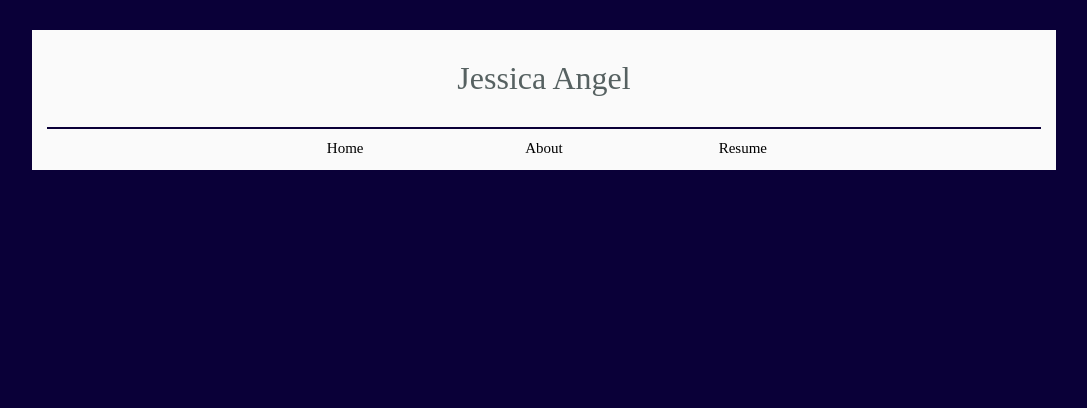
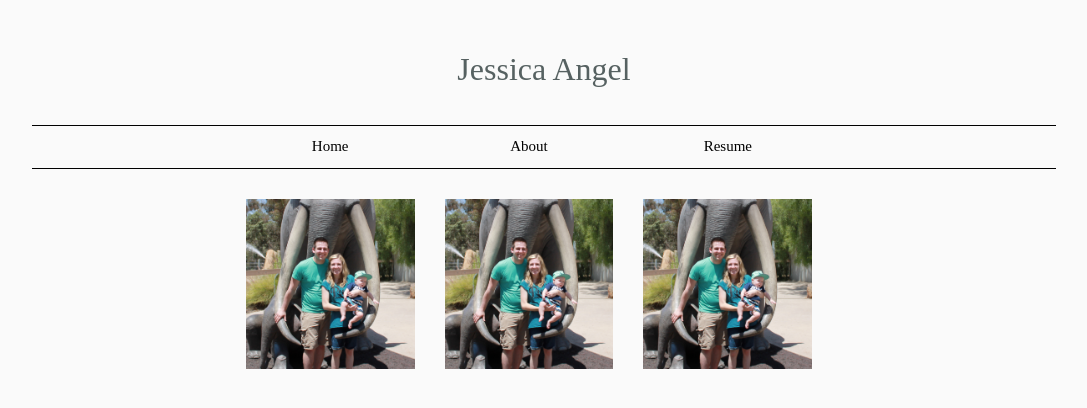
Before and after one commit to jessicaangel/jessica-angel, a plain HTML site: page index.html in a window 1280 px wide. Shown: the whole page, without its empty margins (96-1183 px from the left). Drawn offline with Linux system fonts and the light colour scheme.

Commit message:
Basic Layout

```diff
--- a/index.html
+++ b/index.html
@@ -11,13 +11,18 @@
 	<div id="header">
 		<div><h1>Jessica Angel</h1></div>
 	</div>
-	<div id="nav">
+	<div id="nav" >
 		<div class="column"><h2></h2></div>
 		<div class="column"><h2>Home</h2></div>
 		<div class="column"><h2>About</h2></div>
 		<div class="column"><h2>Resume</h2></div>
 	</div>
-	<div></div>
+	<div class="row">
+		<div class="column"><h2></h2></div>
+		<div class="column"><img src="images/zoo.jpg" class="square" /></div>
+		<div class="column"><img src="images/zoo.jpg" class="square" /></div>
+		<div class="column"><img src="images/zoo.jpg" class="square" /></div>
+	</div>
 </div>
 </body>
 </html>
--- a/style.css
+++ b/style.css
@@ -1,7 +1,7 @@
 body{
 	margin:0px;
 	padding:0px;
-	background-color: #0A0038;
+	background-color: #FAFAFA;
 }
 
 h1{
@@ -20,26 +20,37 @@ h2{
 #wrapper{
 	background-color: #FAFAFA;
 	width:1024px;
+	overflow: auto;
 	margin:30px auto;
-	overflow:auto;
 }
 
 #header{
-	margin:30px auto;
-	padding:30px auto;
 	text-align: center;
+	overflow:auto;
 }
 
 #nav{
 	clear:both;
+	border:1px solid black;
 	border-width: 1px 0px;
-	border-style: solid;
-	border-color: #0A0038;
-	margin:0px 15px;
+	overflow:auto;
+	margin:15px 0px 15px 0px;
+}
+
+.row{
+	clear:both;
+	overflow: auto;
+	padding:0px;
+	margin:30px 0px;
 }
 
 .column{
 	width:168.8px;
+	float:left;
 	margin:0px 15px;
-	float:left;
 }
+
+img.square{
+	width:168.8px;
+	height:169.8px;
+}
```
Also changed, not shown: images/zoo.jpg (added).
